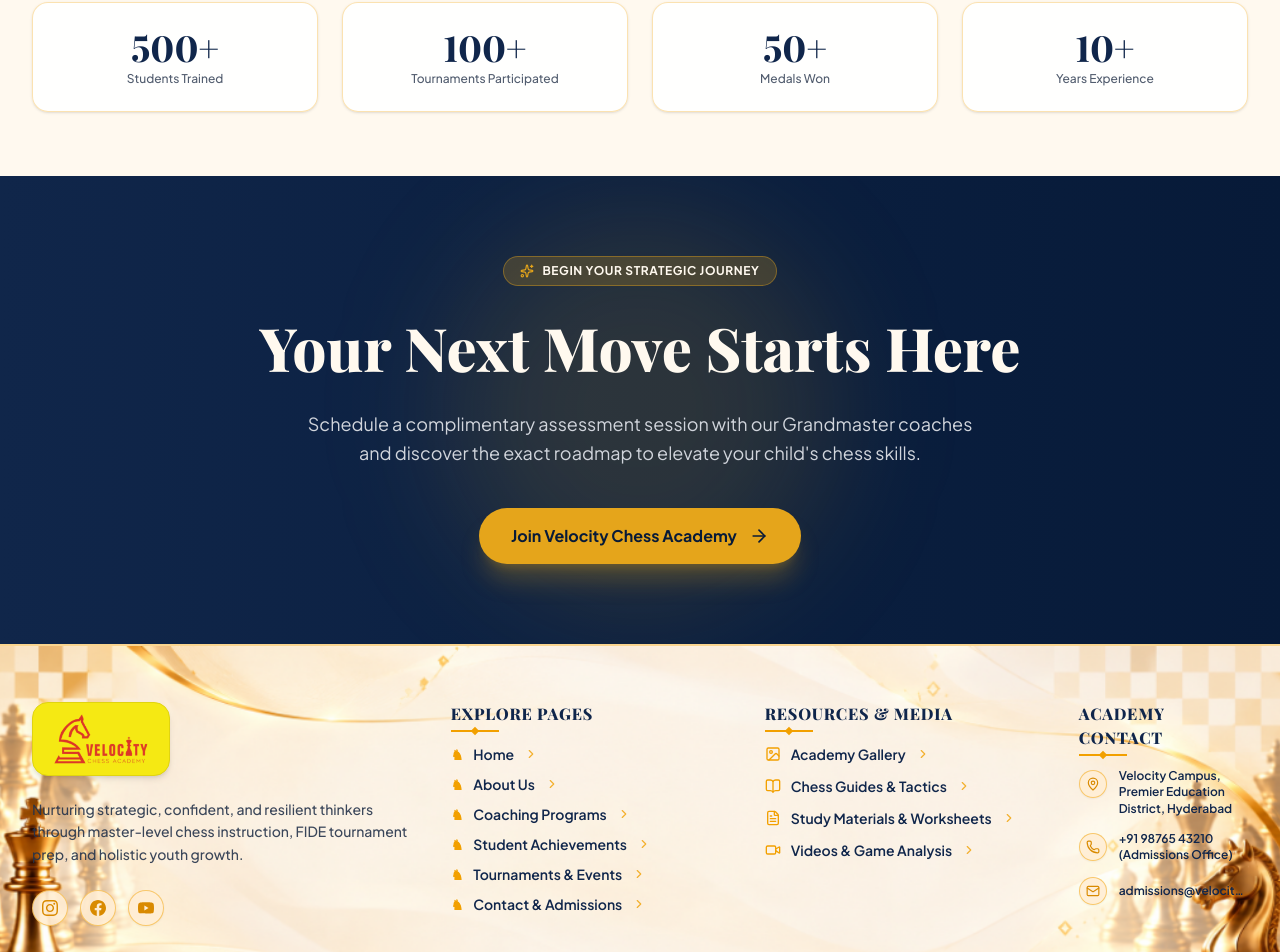
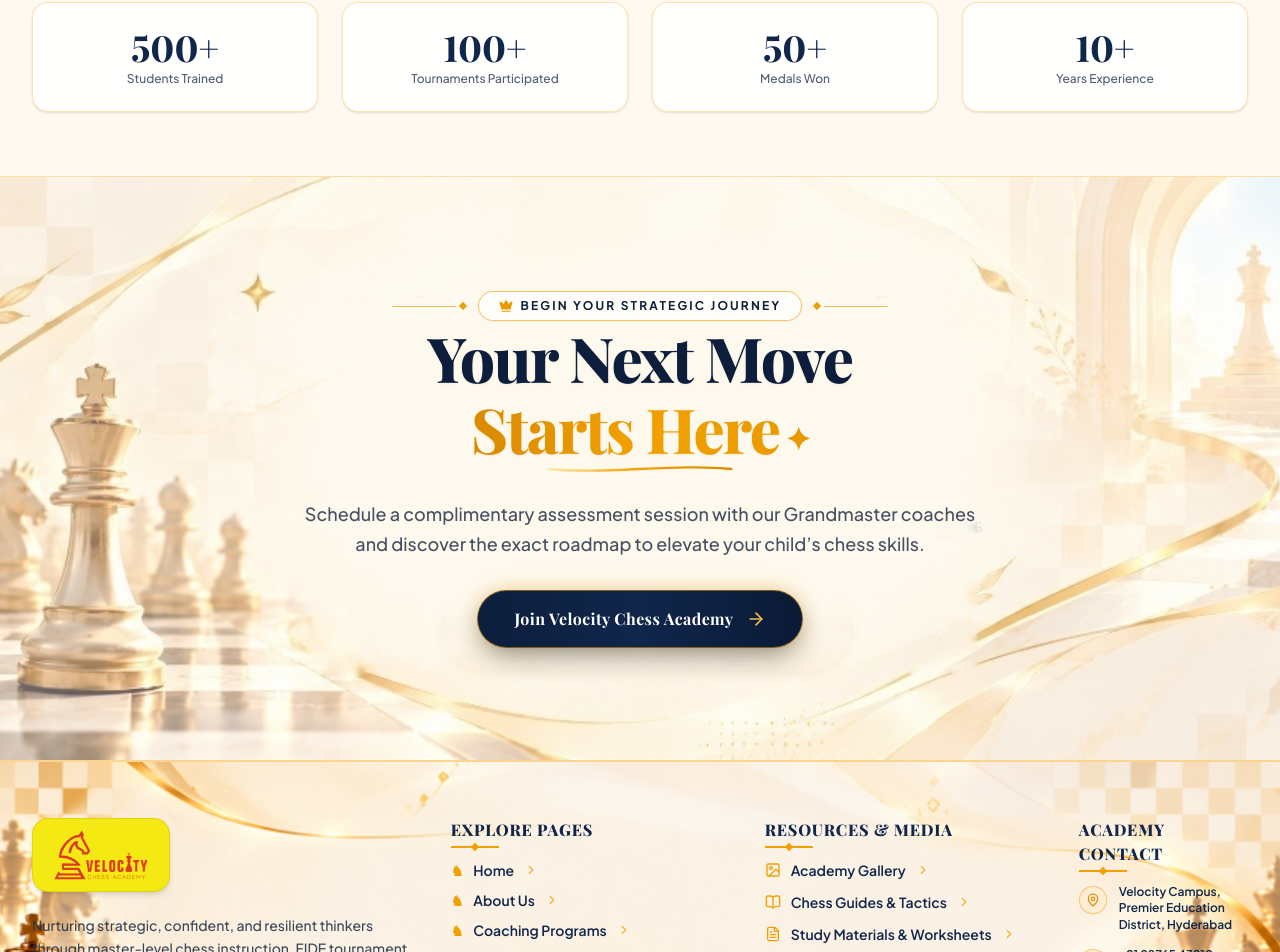
Before and after one commit to Klavanya0704/VelocityChess, a React (Vite) app: page /about in a window 1280 px wide. Shown: the part 4623-5575 px from the top of the page. Built offline with nearby package versions, Linux system fonts and the light colour scheme; a web font is replaced by a local one.

Commit message:
Redesign CTA section with bright ivory-gold chess background matching reference

```diff
--- a/src/components/sections/CtaSection.tsx
+++ b/src/components/sections/CtaSection.tsx
@@ -1,5 +1,5 @@
 import React, { useState } from 'react';
-import { ArrowRight, Sparkles } from 'lucide-react';
+import { ArrowRight, Crown } from 'lucide-react';
 import { EnrollmentModal } from '../common/EnrollmentModal';
 
 export const CtaSection: React.FC = () => {
@@ -7,33 +7,95 @@ export const CtaSection: React.FC = () => {
 
   return (
     <>
-      <section className="py-20 bg-gradient-to-r from-[#10264A] to-[#071A38] text-white relative overflow-hidden">
-        {/* Decorative Gold Glow */}
-        <div className="absolute top-1/2 left-1/2 -translate-x-1/2 -translate-y-1/2 w-96 h-96 bg-[#E5A51B]/15 rounded-full blur-3xl pointer-events-none" />
+      <section className="relative py-16 sm:py-20 md:py-24 lg:py-28 bg-[#FFF9EF] overflow-hidden border-t border-[#F2A000]/30 select-none">
+        {/* 1. ELEGANT CHESS-THEMED BACKGROUND WITH GOLDEN KING & ARCHWAY */}
+        <div className="absolute inset-0 z-0 pointer-events-none">
+          <img
+            src="/assets/cta_chess_bg_clean.jpg"
+            alt="Velocity Chess Strategic Journey"
+            className="w-full h-full object-cover object-center"
+            loading="lazy"
+            decoding="async"
+          />
+          {/* Subtle soft warm cream center wash for guaranteed readability */}
+          <div className="absolute inset-0 bg-gradient-to-r from-[#FFFDF9]/40 via-[#FFFDF9]/60 to-[#FFFDF9]/40 md:via-[#FFFDF9]/20 pointer-events-none" />
+        </div>
 
-        <div className="max-w-5xl mx-auto px-4 sm:px-6 text-center relative z-10 space-y-6">
-          <div className="inline-flex items-center space-x-2 px-4 py-1.5 bg-[#E5A51B]/20 border border-[#E5A51B]/40 rounded-full text-xs font-bold uppercase tracking-wider text-[#FFF9EF]">
-            <Sparkles className="w-3.5 h-3.5 text-[#E5A51B]" />
-            <span>Begin Your Strategic Journey</span>
+        {/* 2. CENTERED CONTENT COMPOSITION MATCHING REFERENCE DESIGN */}
+        <div className="max-w-4xl mx-auto px-4 sm:px-6 lg:px-8 text-center relative z-10 space-y-3 sm:space-y-4">
+
+          {/* Top Decorative Label: —◆ [ 👑 BEGIN YOUR STRATEGIC JOURNEY ] ◆— */}
+          <div className="inline-flex items-center justify-center space-x-2 sm:space-x-3 mb-1">
+            <div className="hidden sm:flex items-center space-x-1">
+              <span className="w-10 sm:w-14 lg:w-16 h-[1.5px] bg-[#E5A51B]/70" />
+              <span className="w-1.5 h-1.5 rotate-45 bg-[#E5A51B]" />
+            </div>
+
+            <div className="inline-flex items-center space-x-2 px-4 sm:px-5 py-1.5 bg-[#FFFDF9]/95 backdrop-blur-xs border border-[#F2A000]/60 rounded-full text-[10.5px] sm:text-xs font-bold uppercase tracking-[0.18em] text-[#0C1E3C] shadow-xs">
+              <Crown className="w-3.5 h-3.5 text-[#E99A00] fill-[#E99A00]" />
+              <span>Begin Your Strategic Journey</span>
+            </div>
+
+            <div className="hidden sm:flex items-center space-x-1">
+              <span className="w-1.5 h-1.5 rotate-45 bg-[#E5A51B]" />
+              <span className="w-10 sm:w-14 lg:w-16 h-[1.5px] bg-[#E5A51B]/70" />
+            </div>
           </div>
 
-          <h2 className="font-serif font-extrabold text-4xl sm:text-5xl md:text-6xl text-[#FFF9EF] leading-tight">
-            Your Next Move Starts Here
-          </h2>
+          {/* Large Stately Heading: Your Next Move / Starts Here ✦ */}
+          <div className="space-y-0.5">
+            <h2 className="font-serif font-extrabold text-3xl sm:text-5xl md:text-6xl lg:text-[62px] text-[#0C1E3C] tracking-tight leading-[1.08] block drop-shadow-xs">
+              <span>Your Next Move</span>
+              <br />
+              <span className="relative inline-block text-transparent bg-clip-text bg-gradient-to-r from-[#D98A00] via-[#F2A000] to-[#E99A00] font-serif font-extrabold pt-1">
+                Starts Here
+                {/* 4-point gold star sparkle */}
+                <span className="text-[#E99A00] text-xl sm:text-2xl md:text-3xl ml-1.5 inline-block align-middle select-none">
+                  ✦
+                </span>
+              </span>
+            </h2>
 
-          <p className="text-base sm:text-lg text-gray-300 max-w-2xl mx-auto leading-relaxed">
-            Schedule a complimentary assessment session with our Grandmaster coaches and discover the exact roadmap to elevate your child's chess skills.
+            {/* Subtle Curved Gold Wave Underline */}
+            <div className="flex justify-center -mt-1 sm:-mt-0.5 pb-1">
+              <svg
+                className="w-32 sm:w-44 md:w-48 h-3 text-[#F2A000]"
+                viewBox="0 0 200 12"
+                fill="none"
+              >
+                <path
+                  d="M 5 6 C 60 12, 140 0, 195 6"
+                  stroke="url(#ctaGoldUnderline)"
+                  strokeWidth="2.5"
+                  strokeLinecap="round"
+                />
+                <defs>
+                  <linearGradient id="ctaGoldUnderline" x1="0%" y1="0%" x2="100%" y2="0%">
+                    <stop offset="0%" stopColor="#FFE8AB" />
+                    <stop offset="50%" stopColor="#F2A000" />
+                    <stop offset="100%" stopColor="#D98A00" />
+                  </linearGradient>
+                </defs>
+              </svg>
+            </div>
+          </div>
+
+          {/* Supporting Text in Soft Navy */}
+          <p className="text-xs sm:text-base md:text-lg text-[#25334A]/85 font-medium max-w-2xl mx-auto leading-relaxed pt-1">
+            Schedule a complimentary assessment session with our Grandmaster coaches and discover the exact roadmap to elevate your child’s chess skills.
           </p>
 
-          <div className="pt-4 flex justify-center">
+          {/* Prominent Deep Navy & Gold CTA Button */}
+          <div className="pt-3 sm:pt-4 flex justify-center">
             <button
               onClick={() => setIsEnrollOpen(true)}
-              className="inline-flex items-center space-x-3 px-8 py-4 bg-[#E5A51B] hover:bg-[#F2BD48] text-[#071A38] rounded-full font-bold text-base shadow-xl shadow-[#E5A51B]/25 hover:scale-105 active:scale-95 transition-all duration-200"
+              className="group inline-flex items-center space-x-3 px-7 sm:px-9 py-3.5 sm:py-4 bg-gradient-to-r from-[#0C1E3C] via-[#10264B] to-[#0A1A36] hover:from-[#142B54] hover:to-[#0F2347] text-white rounded-full font-serif font-bold text-sm sm:text-base shadow-[0_12px_28px_-6px_rgba(12,30,60,0.45),0_0_22px_rgba(242,160,0,0.35)] hover:shadow-[0_16px_36px_-6px_rgba(12,30,60,0.55),0_0_30px_rgba(242,160,0,0.5)] hover:scale-105 active:scale-95 border border-[#F2A000]/50 transition-all duration-200 cursor-pointer"
             >
-              <span>Join Velocity Chess Academy</span>
-              <ArrowRight className="w-5 h-5" />
+              <span className="font-serif tracking-wide text-white">Join Velocity Chess Academy</span>
+              <ArrowRight className="w-4 h-4 sm:w-5 sm:h-5 text-[#F2BD48] group-hover:translate-x-1 transition-transform duration-200" />
             </button>
           </div>
+
         </div>
       </section>
 
@@ -41,3 +103,5 @@ export const CtaSection: React.FC = () => {
     </>
   );
 };
+
+export default CtaSection;
```
Also changed, not shown: public/assets/cta_chess_bg_clean.jpg (added).
